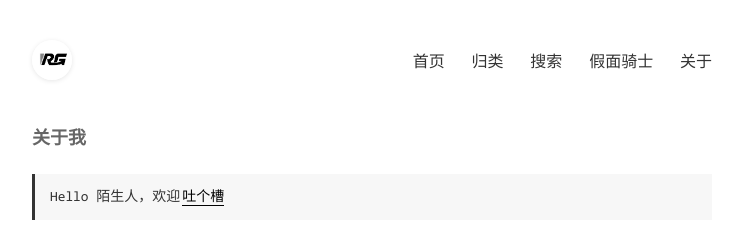
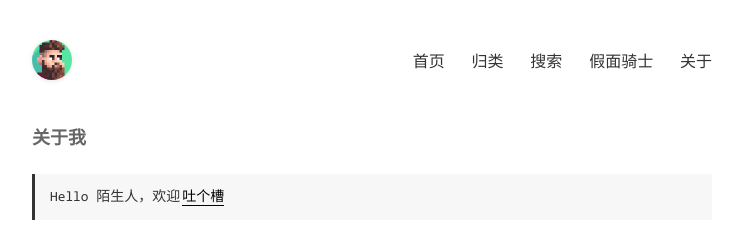
Before and after one commit to ragstone/infoyun, a Jekyll site: the page built from pages/about.md, in a window 1280 px wide. Shown: the top 230 px of the page, without its empty margins (268-1011 px from the left). Built offline with Jekyll 4.4.1, drawn with Linux system fonts in a browser that asks for light colours.

Commit message:
Update header.html

```diff
--- a/_includes/header.html
+++ b/_includes/header.html
@@ -1,5 +1,5 @@
 <header class="header">
-  <img class="logo" src="{{ site.baseurl }}/static/img/logo.jpg" alt="logo"/>
+  <img class="logo" src="{{ site.baseurl }}/static/img/avatar.gif" alt="logo"/>
   <nav class="menu">
     {% for menu in site.menu -%}
     <a href="{{ site.baseurl }}{{ menu.url }}" class="hover-underline">{{ menu.title }}</a>
```
